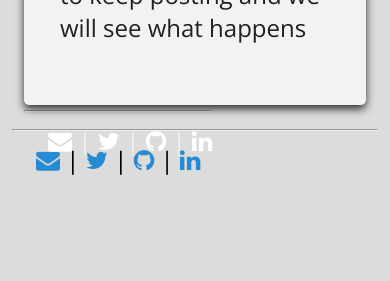
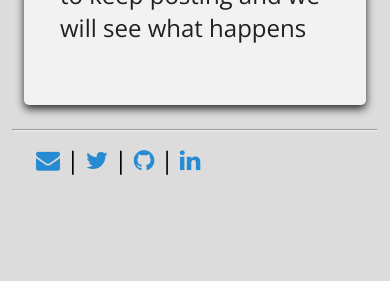
Before and after one commit to litasa/litasa.github.io, a Jekyll site: the page built from index.html, in a window 390 px wide. Shown: the part 719-1000 px from the top of the page. Built offline with Jekyll 4.4.1, drawn with Linux system fonts in a browser that asks for light colours; the list of posts is cut into pages by our own code.

Commit message:
added removal of contacts up top on small displays

```diff
--- a/css/main.css
+++ b/css/main.css
@@ -218,6 +218,13 @@ a.sidebar-nav-item:focus {
   position: absolute;
   bottom: 1em;
 }
+@media (max-width: 640px)
+{
+    #to_bottom
+    {
+        display: none;
+    }
+}
 
 .a-comment {
   position: relative;
```
